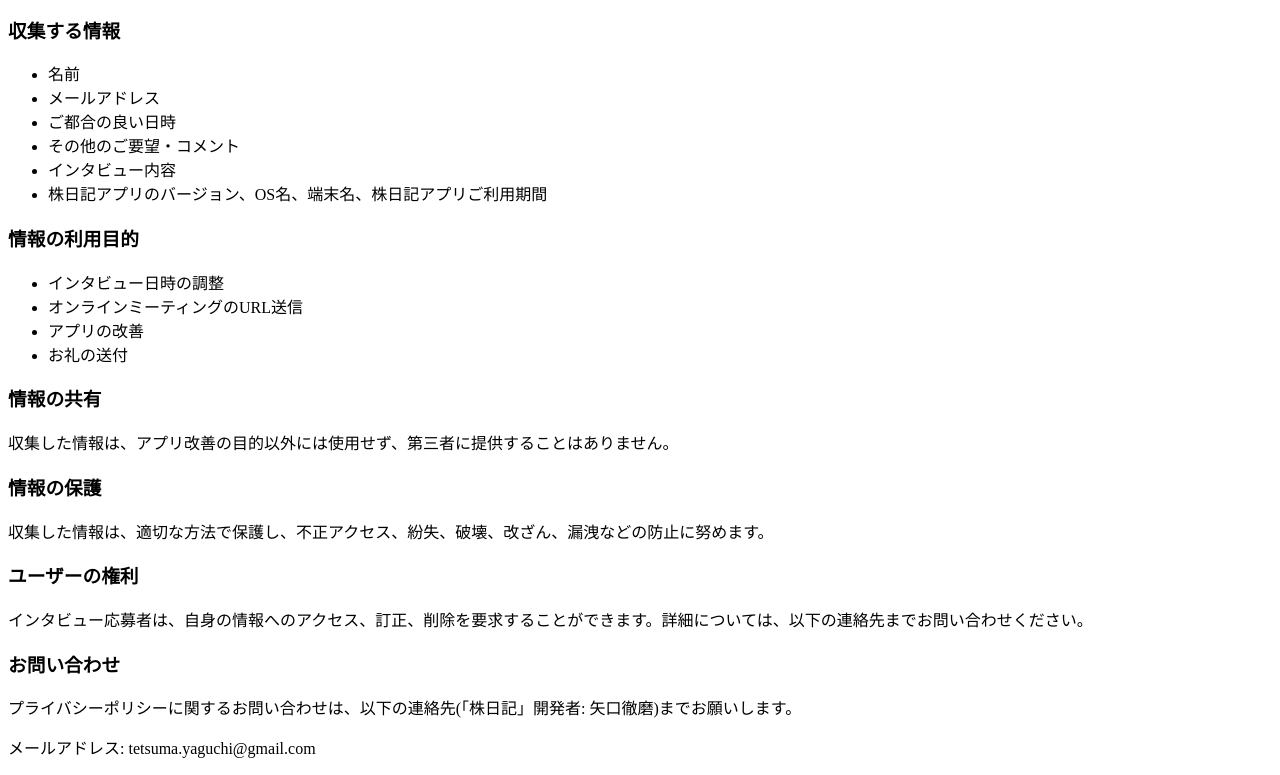
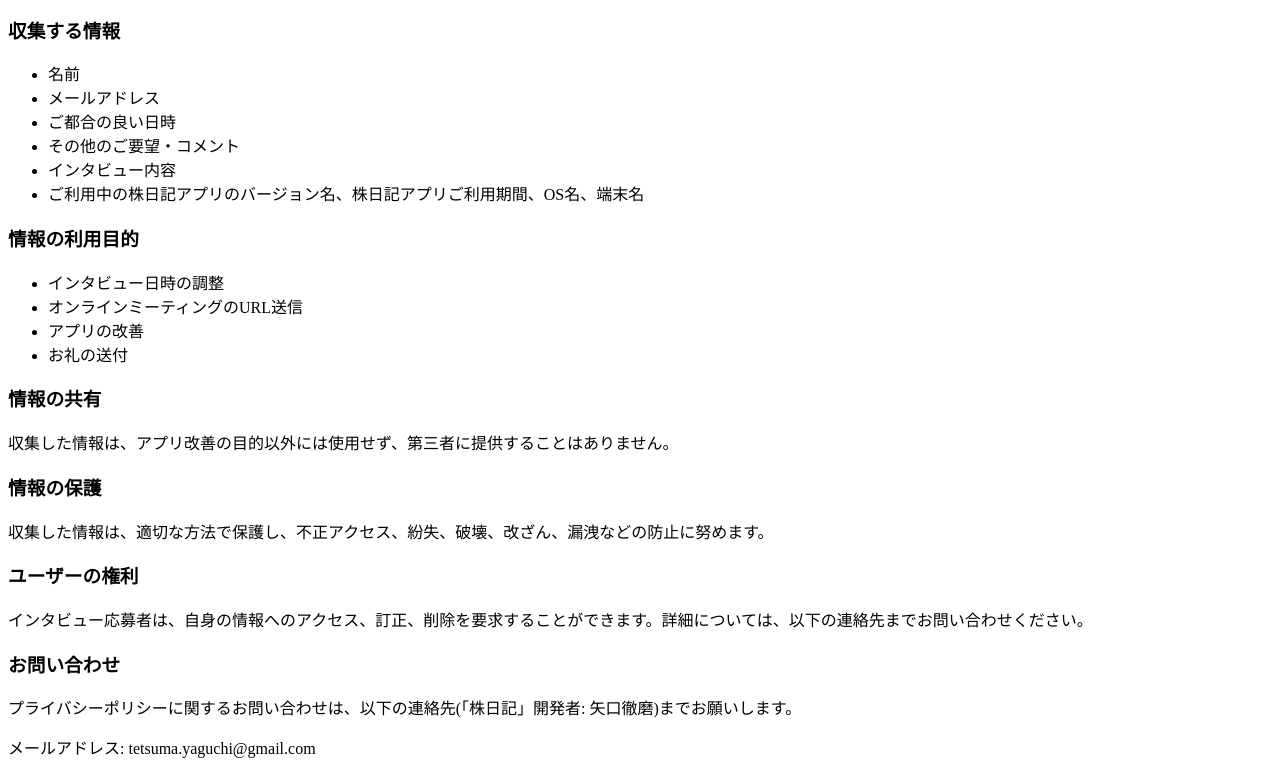
Before and after one commit to TetsumaYaguchi/stockdiary-privacypolicy-interview, a plain HTML site: page index.html in a window 1280 px wide. Shown: the part 102-877 px from the top of the page. Drawn offline with Linux system fonts and the light colour scheme.

Commit message:
Update index.html

```diff
--- a/index.html
+++ b/index.html
@@ -14,7 +14,7 @@
     <li>ご都合の良い日時</li>
     <li>その他のご要望・コメント</li>
     <li>インタビュー内容</li>
-    <li>株日記アプリのバージョン、OS名、端末名、株日記アプリご利用期間</li>
+    <li>ご利用中の株日記アプリのバージョン名、株日記アプリご利用期間、OS名、端末名</li>
   </ul>
 
   <h3>情報の利用目的</h3>
```
